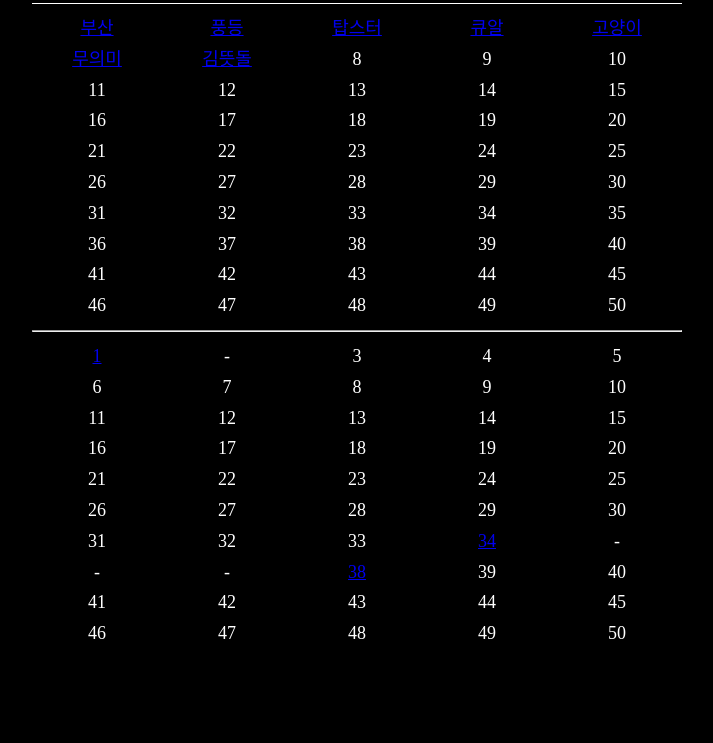
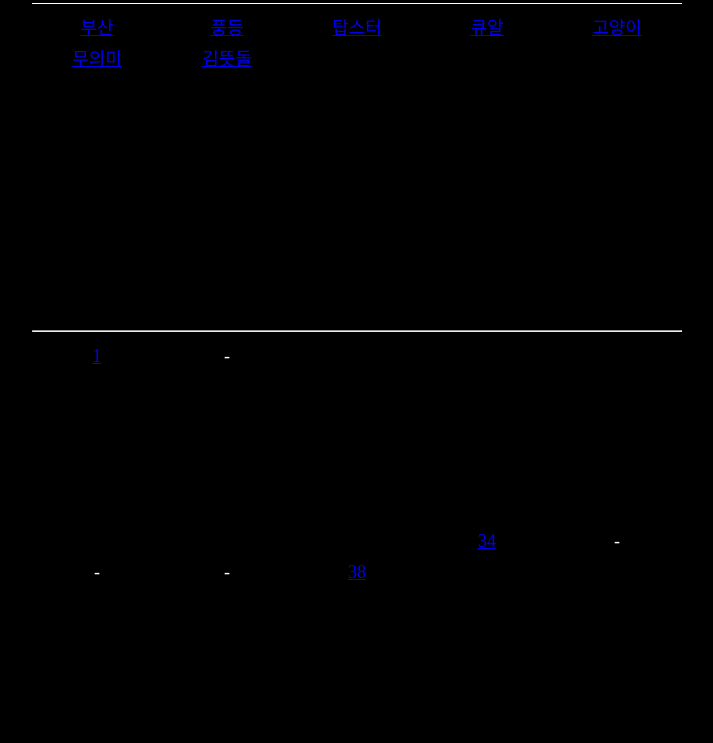
Before and after one commit to A-R-A-N-G/0_0, a plain HTML site: page index.html in a window 1280 px wide. Shown: the part 57-800 px from the top of the page, without its empty margins (283-996 px from the left). Drawn offline with Linux system fonts and the light colour scheme; a web font is replaced by a local one.

Commit message:
랜딩 수정 및 기타 수정

```diff
--- a/css/style.css
+++ b/css/style.css
@@ -9,80 +9,6 @@ body {
     background-color: #000000;
     font-family: 'joseon';
 
-}
-
-.article_title2 {
-    position: fixed;
-    right: 5%;
-    bottom: 90%;
-    margin: 1px;
-    padding: 0;
-    font-family: 'joseon';
-    font-size: 5vw; /* 반응형 크기 단위 */
-    font-weight: 200;
-    color: #ffffff;
-    text-align: center;
-    opacity: 0.6;
-    writing-mode: vertical-rl; /* 기본적으로 세로 쓰기 모드 */
-    text-decoration: none;
-}
-
-/* 모바일 화면에 최적화된 설정 */
-@media (max-width: 768px) {
-    .article_title2 {
-        font-size: 9vw; /* 모바일에서는 글자 크기를 조금 더 키움 */
-        right: 3%; /* 모바일 화면에 맞게 위치 조정 */
-        bottom: 90%;
-        font-family: 'joseon';
-        /* writing-mode: horizontal-tb; 모바일에서는 수평 쓰기 모드 */
-    }
-}
-
-@media (max-width: 480px) {
-    .article_title2 {
-        font-size: 9vw; /* 작은 화면에서는 더 큰 글자 크기 */
-        right: 2%; /* 위치를 더 세밀하게 조정 */
-        bottom: 90%;
-        font-family: 'joseon';
-        /* writing-mode: horizontal-tb; 모바일에서는 수평 쓰기 모드 */
-    }
-}
-
-.article_title {
-    position: fixed;
-    right: 87%;
-    bottom: 90%;
-    margin: 1px;
-    padding: 0;
-    font-family: 'joseon';
-    font-size: 5vw; /* 반응형 크기 단위 */
-    font-weight: 200;
-    color: hsl(0, 0%, 100%);
-    text-align: center;
-    opacity: 0.6;
-    writing-mode: vertical-rl; /* 기본적으로 세로 쓰기 모드 */
-    text-decoration: none;
-}
-
-/* 모바일 화면에 최적화된 설정 */
-@media (max-width: 768px) {
-    .article_title {
-        font-size: 9vw; /* 모바일에서는 글자 크기를 조금 더 키움 */
-        right: 80%; /* 모바일 화면에 맞게 위치 조정 */
-        bottom: 90%;
-        font-family: 'joseon';
-        /* writing-mode: horizontal-tb; 모바일에서는 수평 쓰기 모드 */
-    }
-}
-
-@media (max-width: 480px) {
-    .article_title {
-        font-size: 9vw; /* 작은 화면에서는 더 큰 글자 크기 */
-        right: 80%; /* 위치를 더 세밀하게 조정 */
-        bottom: 90%;
-        font-family: 'joseon';
-        /* writing-mode: horizontal-tb; 모바일에서는 수평 쓰기 모드 */
-    }
 }
 
 
@@ -244,13 +170,16 @@ header {
     line-height: 2;
     border-bottom: 1px solid white;
     height: 60px;
+    text-decoration: none;
 }
 
 header .logo {
+    color: white;
     display: flex; /* logo를 flex 컨테이너로 설정 */
     justify-content: flex-end; /* 우측 정렬 */
     font-family: 'joseon';
     margin-right: 10px;
+    text-decoration: none;
 }
 
 header .logo a {
@@ -266,8 +195,7 @@ header .logo a {
 
 header .logo2
 {
-    display: flex;
-    color: rgb(255, 255, 255);
+    color: white;
     font-size: 1.2em;
     text-decoration: none;
     justify-content: left;
@@ -276,6 +204,19 @@ header .logo2
     margin-left: 10px;
 }
 
+header .logo2 a {
+    color: white; /* 항상 흰색으로 표시 */
+    text-decoration: none; /* 밑줄 제거 */
+}
+
+header .logo2 a:hover,
+header .logo2 a:focus,
+header .logo2 a:active {
+    color: white; /* 마우스를 올리거나 포커스 되었을 때도 흰색 유지 */
+    text-decoration: none; /* 선택될 때 밑줄 제거 */
+}
+
+
 /* 헤더 아래 내용의 상단 여백 추가 */
 body {
     padding-top: 30px; /* 고정 헤더의 높이만큼 여백 추가 */
--- a/index.html
+++ b/index.html
@@ -23,11 +23,11 @@
     <!-- End Google Tag Manager (noscript) -->
     <header>
         <div class="logo2">
-            <a href="./templates/아랑.html">아랑</a>
+            <a href="./landing.html">:)</a>
         </div>
 
         <div class="logo">
-            <a href="./index.html">0_0</a> <!-- index.html로 이동하는 링크 -->
+            <a href="./templates/아랑.html">0_0</a> <!-- index.html로 이동하는 링크 -->
         </div>
     </header>
         <table>
@@ -51,65 +51,65 @@
                 <tr >
                     <td><a href="./templates/meaningless.html">무의미</a></td>
                     <td><a href="./templates/김뜻돌.html">김뜻돌</a></td>
-                    <td>8</td>
-                    <td>9</td>
-                    <td>10</td>
+                    <td></td>
+                    <td></td>
+                    <td></td>
                 </tr>
                 <tr>
-                    <td>11</td>
-                    <td>12</td>
-                    <td>13</td>
-                    <td>14</td>
-                    <td>15</td>
+                    <td>&nbsp;</td>
+                    <td>&nbsp;</td>
+                    <td>&nbsp;</td>
+                    <td>&nbsp;</td>
+                    <td>&nbsp;</td>
                 </tr>
                 <tr>
-                    <td>16</td>
-                    <td>17</td>
-                    <td>18</td>
-                    <td>19</td>
-                    <td>20</td>
+                    <td>&nbsp;</td>
+                    <td>&nbsp;</td>
+                    <td>&nbsp;</td>
+                    <td>&nbsp;</td>
+                    <td>&nbsp;</td>
                 </tr>
                 <tr>
-                    <td>21</td>
-                    <td>22</td>
-                    <td>23</td>
-                    <td>24</td>
-                    <td>25</td>
+                    <td>&nbsp;</td>
+                    <td>&nbsp;</td>
+                    <td>&nbsp;</td>
+                    <td>&nbsp;</td>
+                    <td>&nbsp;</td>
                 </tr>
                 <tr>
-                    <td>26</td>
-                    <td>27</td>
-                    <td>28</td>
-                    <td>29</td>
-                    <td>30</td>
+                    <td>&nbsp;</td>
+                    <td>&nbsp;</td>
+                    <td>&nbsp;</td>
+                    <td>&nbsp;</td>
+                    <td>&nbsp;</td>
                 </tr>
                 <tr>
-                    <td>31</td>
-                    <td>32</td>
-                    <td>33</td>
-                    <td>34</td>
-                    <td>35</td>
+                    <td>&nbsp;</td>
+                    <td>&nbsp;</td>
+                    <td>&nbsp;</td>
+                    <td>&nbsp;</td>
+                    <td>&nbsp;</td>
                 </tr>
                 <tr>
-                    <td>36</td>
-                    <td>37</td>
-                    <td>38</td>
-                    <td>39</td>
-                    <td>40</td>
+                    <td>&nbsp;</td>
+                    <td>&nbsp;</td>
+                    <td>&nbsp;</td>
+                    <td>&nbsp;</td>
+                    <td>&nbsp;</td>
                 </tr>
                 <tr>
-                    <td>41</td>
-                    <td>42</td>
-                    <td>43</td>
-                    <td>44</td>
-                    <td>45</td>
+                    <td>&nbsp;</td>
+                    <td>&nbsp;</td>
+                    <td>&nbsp;</td>
+                    <td>&nbsp;</td>
+                    <td>&nbsp;</td>
                 </tr>
                 <tr>
-                    <td>46</td>
-                    <td>47</td>
-                    <td>48</td>
-                    <td>49</td>
-                    <td>50</td>
+                    <td>&nbsp;</td>
+                    <td>&nbsp;</td>
+                    <td>&nbsp;</td>
+                    <td>&nbsp;</td>
+                    <td>&nbsp;</td>
                 </tr>
                 <!-- <tr>
                     <td>51</td>
@@ -190,49 +190,49 @@
                 <tr >
                     <td><a href="./templates2/1.html">1</a></td>
                     <td>-</td>
-                    <td>3</td>
-                    <td>4</td>
-                    <td>5</td>
-                </tr>
-                <tr >
-                    <td>6</td>
-                    <td>7</td>
-                    <td>8</td>
-                    <td>9</td>
-                    <td>10</td>
+                    <td>&nbsp;</td>
+                    <td>&nbsp;</td>
+                    <td>&nbsp;</td>
                 </tr>
                 <tr>
-                    <td>11</td>
-                    <td>12</td>
-                    <td>13</td>
-                    <td>14</td>
-                    <td>15</td>
+                    <td>&nbsp;</td>
+                    <td>&nbsp;</td>
+                    <td>&nbsp;</td>
+                    <td>&nbsp;</td>
+                    <td>&nbsp;</td>
                 </tr>
                 <tr>
-                    <td>16</td>
-                    <td>17</td>
-                    <td>18</td>
-                    <td>19</td>
-                    <td>20</td>
+                    <td>&nbsp;</td>
+                    <td>&nbsp;</td>
+                    <td>&nbsp;</td>
+                    <td>&nbsp;</td>
+                    <td>&nbsp;</td>
                 </tr>
                 <tr>
-                    <td>21</td>
-                    <td>22</td>
-                    <td>23</td>
-                    <td>24</td>
-                    <td>25</td>
+                    <td>&nbsp;</td>
+                    <td>&nbsp;</td>
+                    <td>&nbsp;</td>
+                    <td>&nbsp;</td>
+                    <td>&nbsp;</td>
                 </tr>
                 <tr>
-                    <td>26</td>
-                    <td>27</td>
-                    <td>28</td>
-                    <td>29</td>
-                    <td>30</td>
+                    <td>&nbsp;</td>
+                    <td>&nbsp;</td>
+                    <td>&nbsp;</td>
+                    <td>&nbsp;</td>
+                    <td>&nbsp;</td>
                 </tr>
                 <tr>
-                    <td>31</td>
-                    <td>32</td>
-                    <td>33</td>
+                    <td>&nbsp;</td>
+                    <td>&nbsp;</td>
+                    <td>&nbsp;</td>
+                    <td>&nbsp;</td>
+                    <td>&nbsp;</td>
+                </tr>
+                <tr>
+                    <td>&nbsp;</td>
+                    <td>&nbsp;</td>
+                    <td>&nbsp;</td>
                     <td><a href="./templates2/34.html">34</a></td>
                     <td>-</td>
                 </tr>
@@ -240,22 +240,22 @@
                     <td>-</td>
                     <td>-</td>
                     <td><a href="./templates2/38.html">38</a></td>
-                    <td>39</td>
-                    <td>40</td>
+                    <td>&nbsp;</td>
+                    <td>&nbsp;</td>
                 </tr>
                 <tr>
-                    <td>41</td>
-                    <td>42</td>
-                    <td>43</td>
-                    <td>44</td>
-                    <td>45</td>
+                    <td>&nbsp;</td>
+                    <td>&nbsp;</td>
+                    <td>&nbsp;</td>
+                    <td>&nbsp;</td>
+                    <td>&nbsp;</td>
                 </tr>
                 <tr>
-                    <td>46</td>
-                    <td>47</td>
-                    <td>48</td>
-                    <td>49</td>
-                    <td>50</td>
+                    <td>&nbsp;</td>
+                    <td>&nbsp;</td>
+                    <td>&nbsp;</td>
+                    <td>&nbsp;</td>
+                    <td>&nbsp;</td>
                 </tr>
 
             </tbody>
```
Also changed, not shown: landing.html (+3 -1 lines), templates/아랑.html (+1 -1 lines).
